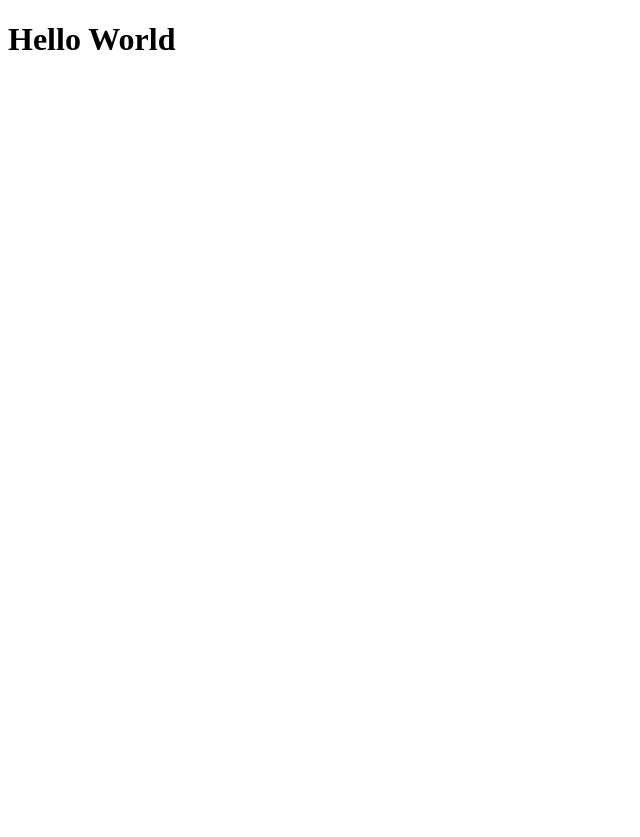
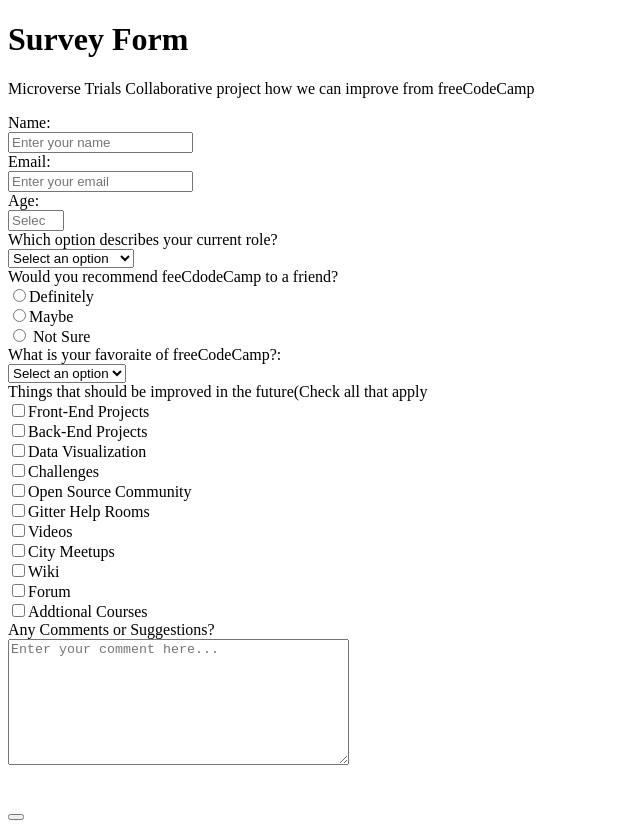
Before and after one commit to Kumilachew-g/Collaborate, a plain HTML site: page index.html in a window 1280 px wide. Shown: the whole page, without its empty margins (0-640 px from the left). Before the commit the page ends 800 px from the top, so only its background shows below. Drawn offline with Linux system fonts and the light colour scheme.

Commit message:
add index file

```diff
--- a/index.html
+++ b/index.html
@@ -7,6 +7,153 @@
     <title>Document</title>
   </head>
   <body>
-    <h1>Hello World</h1>
+    <h1 id="title">Survey Form</h1>
+    <p id="description">
+      Microverse Trials Collaborative project how we can improve from
+      freeCodeCamp
+    </p>
+    <div id="container">
+      <form action="submit" id="survey-form">
+        <div class="div-form">
+          <div class="div-sub">
+            <labe id="name-label">Name:</labe>
+          </div>
+          <div class="div-sub2">
+            <input
+              width="100"
+              type="text"
+              id="name"
+              placeholder="Enter your name"
+              required
+            />
+          </div>
+        </div>
+        <div class="div-form">
+          <div class="div-sub">
+            <label for="email" id="email-label">Email:</label>
+          </div>
+          <div class="div-sub2">
+            <input
+              type="email"
+              id="email"
+              placeholder="Enter your email"
+              required
+            />
+          </div>
+        </div>
+        <div class="div-form">
+          <div class="div-sub">
+            <label for="age" id="number-label">Age:</label>
+          </div>
+          <div class="div-sub2">
+            <input
+              type="number"
+              id="number"
+              min="18"
+              max="99"
+              placeholder="Select Your Age"
+            />
+          </div>
+        </div>
+        <div class="div-form">
+          <div class="div-sub">
+            <label for="currentPos"
+              >Which option describes your current role?</label
+            >
+          </div>
+          <div class="div-sub2">
+            <select name="" id="dropdown" aria-placeholder="Select an option">
+              <option disabled selected value>Select an option</option>
+              <option value="student">Student</option>
+              <option value="fulltimejob">Full Time Job</option>
+              <option value="fulltimelearner">Full Time Learner</option>
+              <option value="prefernot">Prefer not to say</option>
+              <option value="other">Other</option>
+            </select>
+          </div>
+        </div>
+        <div class="div-form">
+          <div class="div-sub">
+            <label for="">Would you recommend feeCdodeCamp to a friend?</label>
+          </div>
+          <div class="div-sub2">
+            <input type="radio" name="radio" value="definitely" />Definitely
+            <br />
+            <input type="radio" value="radio" aria-valuemax="maybe" />Maybe
+            <br />
+            <input type="radio" name="radio" value="notsure" /> Not Sure <br />
+          </div>
+        </div>
+        <div class="div-form">
+          <div class="div-sub">
+            <label for="">What is your favoraite of freeCodeCamp?:</label>
+          </div>
+          <div class="div-sub2">
+            <select placeholder="Select an option">
+              <option disabled selected value>Select an option</option>
+              <option value="challenges">Challenges</option>
+              <option value="projects">Projects</option>
+              <option value="community">Community</option>
+              <option value="opensource">Open Source</option>
+            </select>
+          </div>
+        </div>
+        <div class="div-form">
+          <div class="div-sub">
+            <label for="future"
+              >Things that should be improved in the future(Check all that
+              apply</label
+            >
+          </div>
+          <div class="div-sub2">
+            <input type="checkbox" name="future" value="Frontend" />Front-End
+            Projects <br />
+            <input type="checkbox" name="future" value="backend" />Back-End
+            Projects <br />
+            <input type="checkbox" name="future" value="Datavis" />Data
+            Visualization<br />
+            <input type="checkbox" name="future" value="Challenges" />Challenges
+            <br />
+            <input type="checkbox" name="future" value="OpenSourcecom" />Open
+            Source Community <br />
+            <input
+              type="checkbox"
+              name="future"
+              value="Gitterhelprooms"
+            />Gitter Help Rooms <br />
+            <input type="checkbox" name="future" value="Videos" />Videos <br />
+            <input type="checkbox" name="future" value="Citymeetups" />City
+            Meetups <br />
+            <input type="checkbox" name="future" value="Wiki" />Wiki <br />
+            <input type="checkbox" name="future" value="Forum" />Forum <br />
+            <input
+              type="checkbox"
+              name="future"
+              value="Addtlcourses"
+            />Addtional Courses <br />
+          </div>
+        </div>
+        <div class="div-form">
+          <div class="div-sub">
+            <label for="">Any Comments or Suggestions?</label>
+          </div>
+          <div class="div-sub2">
+            <textarea
+              name=""
+              id="comments"
+              cols="40"
+              rows="8"
+              placeholder="Enter your comment here..."
+            ></textarea>
+          </div>
+          <br />
+        </div>
+        <div class="div-form">
+          <p>
+            <button class="button" id="submit" type="submit"></button>
+          </p>
+        </div>
+      </form>
+    </div>
   </body>
 </html>
```
